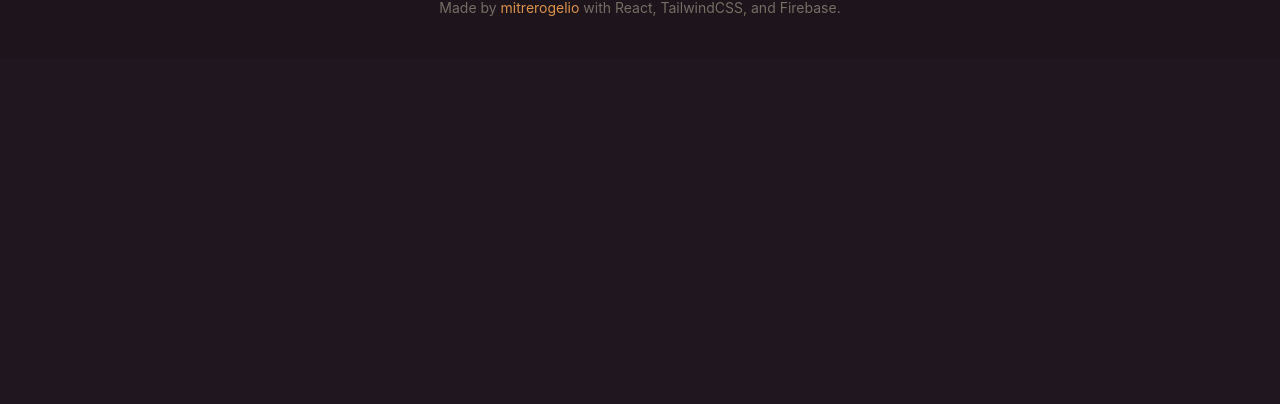
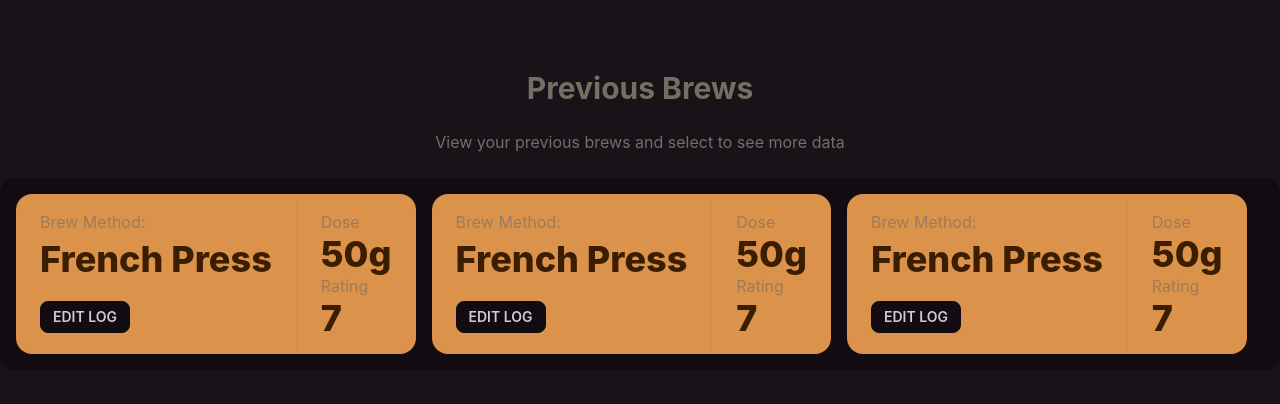
Before and after one commit to mitrerogelio/brewlogger, a React (Create React App) app: page / in a window 1280 px wide. Shown: the part 548-952 px from the top of the page. Before the commit the page ends 800 px from the top, so only its background shows below. Built offline with nearby package versions, Linux system fonts and the light colour scheme.

Commit message:
previous brews mvp

```diff
--- a/src/App.js
+++ b/src/App.js
@@ -17,6 +17,8 @@ function App() {
         <Brewmethod img="https://coffeerem.com/wp-content/uploads/2020/03/BTBL9603-compressed-2048x2048.jpg"  name="Hario Switch" />
       </main>
 
+      <Record />
+
       <Footer />
     </div>
   );
--- /dev/null
+++ b/src/components/Log.js
@@ -0,0 +1,23 @@
+import React from 'react'
+
+const Log = () => {
+  return (
+    <article className="stats bg-primary text-primary-content carousel-item">
+        <div className="stat">
+            <h4 className="stat-title">Brew Method:</h4>
+            <p className="stat-value">French Press</p>
+            <heading className="stat-actions">
+                <button className="btn btn-sm">Edit Log</button>
+            </heading>
+        </div>
+        <div className="stat">
+            <h4 className="stat-title">Dose</h4>
+            <p className="stat-value">50g</p>
+            <h4 className="stat-title">Rating</h4>
+            <p className="stat-value">7</p>
+        </div>
+    </article>
+  )
+}
+
+export default Log
--- a/src/components/Record.js
+++ b/src/components/Record.js
@@ -1,26 +1,15 @@
 import React from 'react'
+import Log from './Log'
 
 const Record = () => {
   return (
-    <section className=''>
-        <h3>Previous Brews</h3>
-        <p>View your previous brews and select to see more data</p>
-        <div className="stats bg-primary text-primary-content">
-            <div className="stat">
-                <div className="stat-title">Brew Method</div>
-                <div className="stat-value">French Press</div>
-                <div className="stat-actions">
-                <button className="btn btn-sm btn-success">Add funds</button>
-                </div>
-            </div>
-            <div className="stat">
-                <div className="stat-title">Current balance</div>
-                <div className="stat-value">$89,400</div>
-                <div className="stat-actions">
-                <button className="btn btn-sm">Withdrawal</button>
-                <button className="btn btn-sm">deposit</button>
-                </div>
-            </div>
+    <section className='my-24 py-20  bg-base-300'>
+        <h3 className='text-3xl font-bold text-center'>Previous Brews</h3>
+        <p className='py-6 text-center'>View your previous brews and select to see more data</p>
+        <div className='w-screen carousel carousel-center p-4 space-x-4 bg-neutral rounded-box'>
+            <Log />
+            <Log />
+            <Log />
         </div>
     </section>
   )
```
